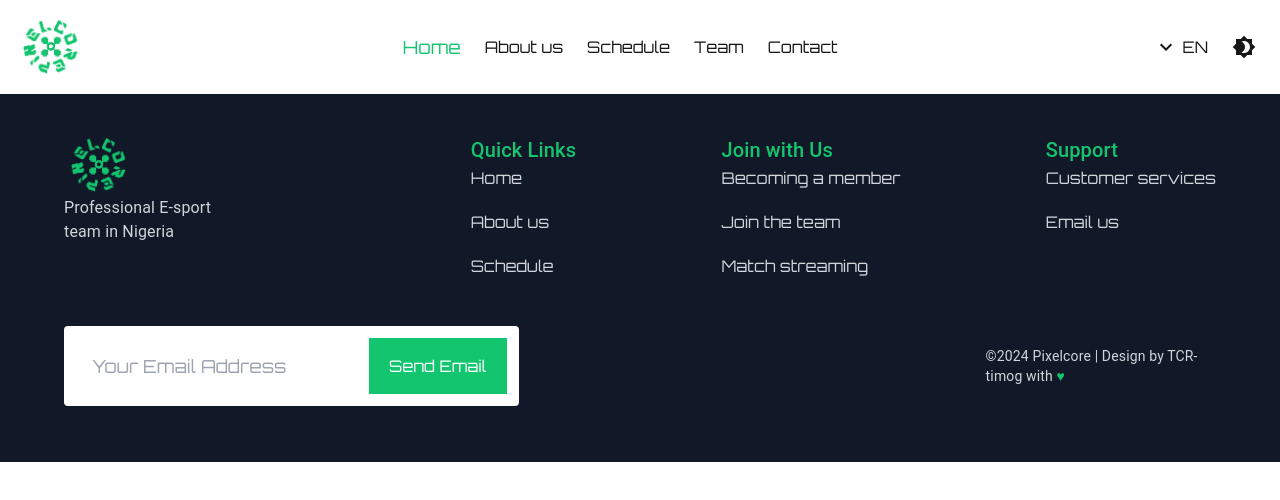
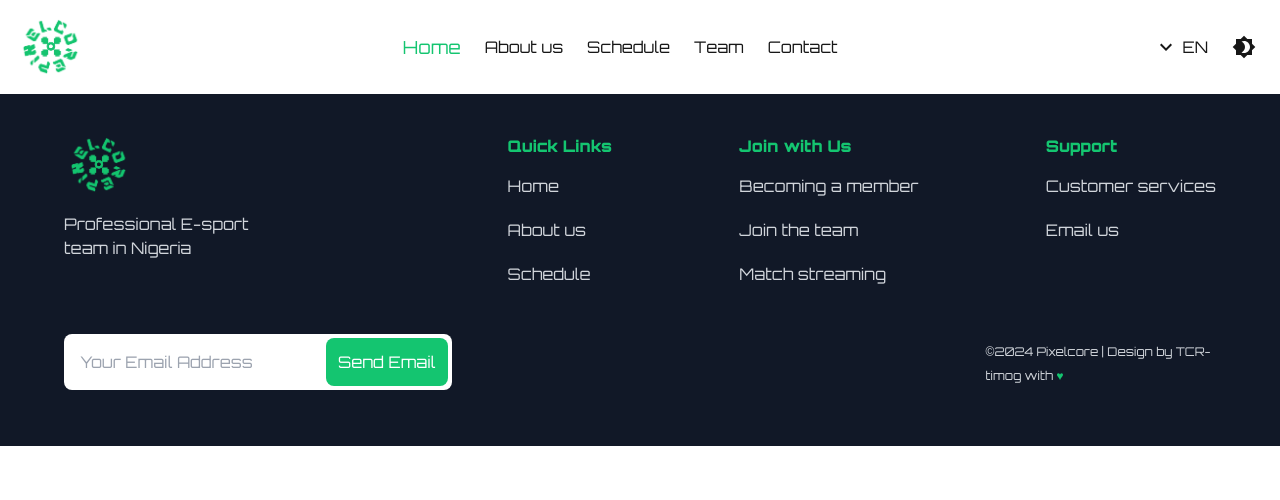
Before and after one commit to djtimog/pixelcore-gaming, a Next.js app: page / in a window 1280 px wide. Shown: the top 500 px of the page. Built offline with nearby package versions, Linux system fonts and the light colour scheme.

Commit message:
refactor: update font weight and improve footer layout

```diff
--- a/app/layout.tsx
+++ b/app/layout.tsx
@@ -4,7 +4,7 @@ import { Orbitron } from 'next/font/google';
 
 const orbitron = Orbitron({
   subsets: ['latin'],
-  weight: ['400', '700'],
+  weight: ['400', '900'],
   variable: '--font-orbitron',
 });
 
--- a/components/footer/index.tsx
+++ b/components/footer/index.tsx
@@ -1,62 +1,114 @@
-import { Typography, TextField, Button } from '@mui/material';
+import { Typography, TextField, Button } from "@mui/material";
 import Link from "next/link";
 import Image from "next/image";
 import logo from "@/public/logo.png";
 
 const Footer = () => {
   return (
-    <footer className="bg-gray-900 text-gray-300 py-10 md:px-16">
+    <footer className="bg-gray-900 text-gray-300 py-10 px-7 md:px-16">
       <div className="max-w-7xl mx-auto grid sm:grid-cols-2 md:flex justify-between gap-8">
-        <div className=''>
-            <Link href="/">
-                <Image src={logo} alt="Logo" width={70} height={80} />
-            </Link>
-            <div className='w-2/3'>
-              <Typography variant="body1" className="mt-4 text-xl">Professional E-sport team in Nigeria</Typography>
-            </div>
+        <div className="">
+          <Link href="/">
+            <Image src={logo} alt="Logo" width={70} height={80} />
+          </Link>
+          <div className="w-2/3">
+            <p className="mt-4">
+              Professional E-sport team in Nigeria
+            </p>
+          </div>
         </div>
 
         <div>
-          <Typography variant="h6" className="font-bold mb-4 text-[#14C570]">Quick Links</Typography>
+          <h6 className="font-bold mb-4 text-[#14C570]">
+            Quick Links
+          </h6>
           <ul className="space-y-5">
-            <li><Link href="#" className="hover:text-white">Home</Link></li>
-            <li><Link href="#" className="hover:text-white">About us</Link></li>
-            <li><Link href="#" className="hover:text-white">Schedule</Link></li>
+            <li>
+              <Link href="#" className="hover:text-white">
+                Home
+              </Link>
+            </li>
+            <li>
+              <Link href="#" className="hover:text-white">
+                About us
+              </Link>
+            </li>
+            <li>
+              <Link href="#" className="hover:text-white">
+                Schedule
+              </Link>
+            </li>
           </ul>
         </div>
 
         <div>
-          <Typography variant="h6" className="font-bold mb-4 text-[#14C570]">Join with Us</Typography>
+          <h6 className="font-bold mb-4 text-[#14C570]">
+            Join with Us
+          </h6>
           <ul className="space-y-5">
-            <li><Link href="#" className="hover:text-white">Becoming a member</Link></li>
-            <li><Link href="#" className="hover:text-white">Join the team</Link></li>
-            <li><Link href="#" className="hover:text-white">Match streaming</Link></li>
+            <li>
+              <Link href="#" className="hover:text-white">
+                Becoming a member
+              </Link>
+            </li>
+            <li>
+              <Link href="#" className="hover:text-white">
+                Join the team
+              </Link>
+            </li>
+            <li>
+              <Link href="#" className="hover:text-white">
+                Match streaming
+              </Link>
+            </li>
           </ul>
         </div>
 
         <div>
-          <Typography variant="h6" className="font-bold mb-4 text-[#14C570]">Support</Typography>
+          <h6 className="font-bold mb-4 text-[#14C570]">
+            Support
+          </h6>
           <ul className="space-y-5">
-            <li><Link href="#" className="hover:text-white">Customer services</Link></li>
-            <li><Link href="#" className="hover:text-white">Email us</Link></li>
+            <li>
+              <Link href="#" className="hover:text-white">
+                Customer services
+              </Link>
+            </li>
+            <li>
+              <Link href="#" className="hover:text-white">
+                Email us
+              </Link>
+            </li>
           </ul>
         </div>
       </div>
       <div className="md:flex justify-between mt-8 align-center items-center">
         <div className="mb-4">
-            <div className="mt-4 bg-white rounded flex items-center p-3 w-full">
-                <input type="email" placeholder="Your Email Address" className="mr-4 p-2 md:py-3 md:px-4 md:text-lg "/>
-                <button type='submit' className="md:py-4 md:px-5 p-2 bg-[#14C570] text-white">Send Email</button>
+          <div className="mt-4 bg-white rounded-lg flex items-center p-1 w-full">
+            <input
+              type="email"
+              placeholder="Your Email Address"
+              className="mr-4 p-2 md:py-2 md:px-3 focus:outline-none text-black w-full"
+            />
+            <div className="min-w-max">
+              <button
+                type="submit"
+                className="md:py-3 md:px-3 p-2 bg-[#14C570] text-white rounded-lg"
+              >
+                Send Email
+              </button>
             </div>
+          </div>
         </div>
-        <div className='md:w-1/5'>
-            <Typography variant="body2">
-            &copy;2024 Pixelcore | Design by TCR-timog with <span className="text-[#14C570]">&hearts;</span>
-            </Typography>
+        <div className="md:w-1/5">
+          <span className="text-xs">
+            &copy;2024 Pixelcore | Design by TCR-timog with{" "}
+            <span className="text-[#14C570]">&hearts;</span>
+          </span>
         </div>
       </div>
     </footer>
   );
-}
+};
 
 export default Footer;
```
